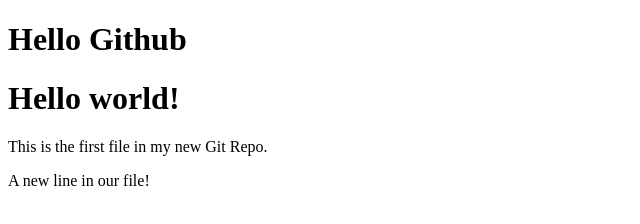
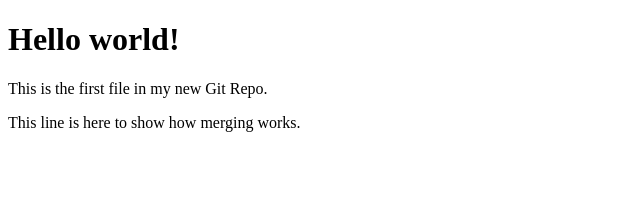
Before and after one commit to axl-prashant/learn-git, a plain HTML site: page index.html in a window 1280 px wide. Shown: the whole page, without its empty margins (0-640 px from the left). Drawn offline with Linux system fonts and the light colour scheme.

Commit message:
updated index.html with emergency fix

```diff
--- a/index.html
+++ b/index.html
@@ -1,15 +1,12 @@
 <!DOCTYPE html>
-<html lang="en">
-<head>
-    <meta charset="UTF-8">
-    <meta name="viewport" content="width= , initial-scale=1.0">
-    <title>Learn Git and Github</title>
-    <link rel="stylesheet" href="style.css">
-</head>
-<body>
-    <h1>Hello Github</h1>
+<html>
+  <head>
+    <title>Hello World!</title>
+    <link rel="stylesheet" href="bluestyle.css" />
+  </head>
+  <body>
     <h1>Hello world!</h1>
-<p>This is the first file in my new Git Repo.</p>
-<p>A new line in our file!</p>
-</body>
+    <p>This is the first file in my new Git Repo.</p>
+    <p>This line is here to show how merging works.</p>
+  </body>
 </html>
```
